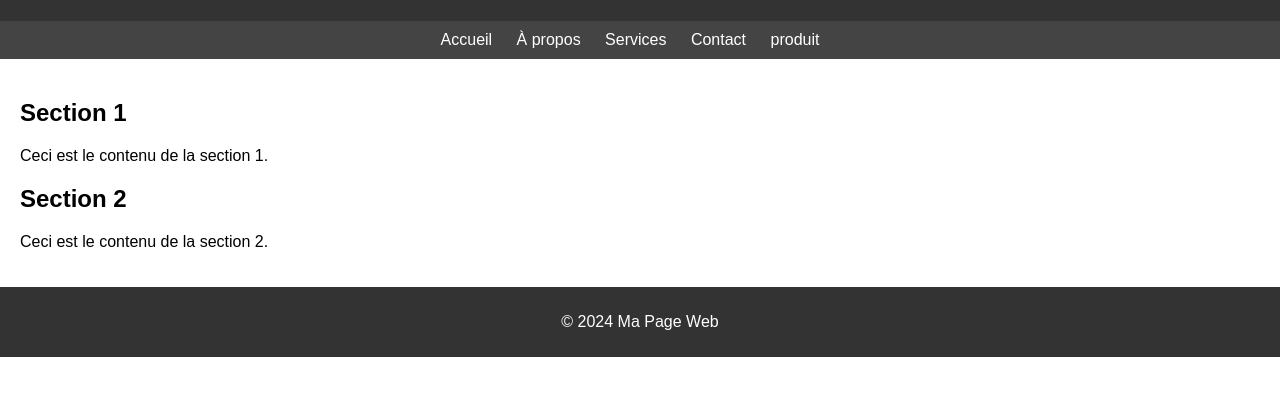
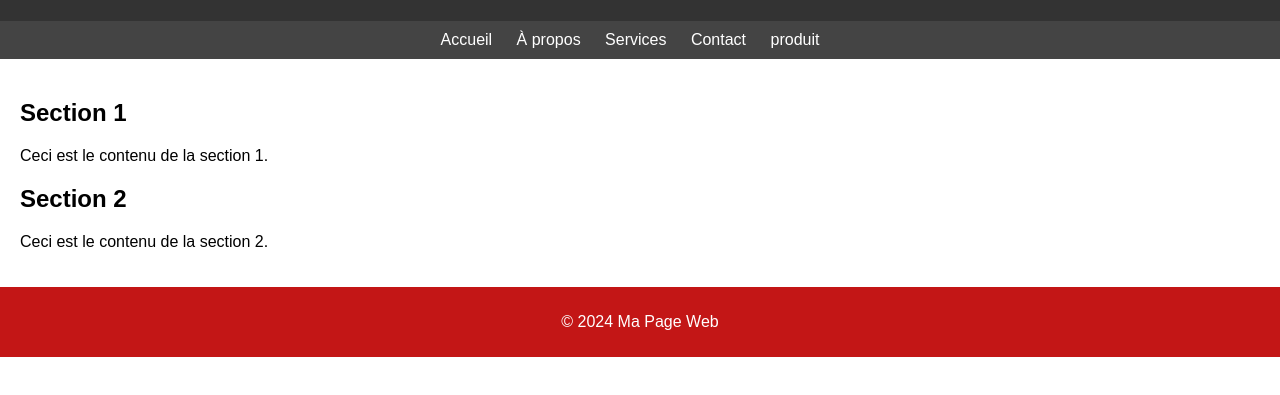
Before and after one commit to maroDarragi/site-git, a plain HTML site: page index.html in a window 1280 px wide. Shown: the part 99-494 px from the top of the page. Drawn offline with Linux system fonts and the light colour scheme.

Commit message:
changement de la couleur bg

```diff
--- a/styles.css
+++ b/styles.css
@@ -44,7 +44,7 @@ main {
 }
 
 footer {
-    background-color: #333;
+    background-color: #c31616;
     color: #fff;
     text-align: center;
     padding: 10px;
```
